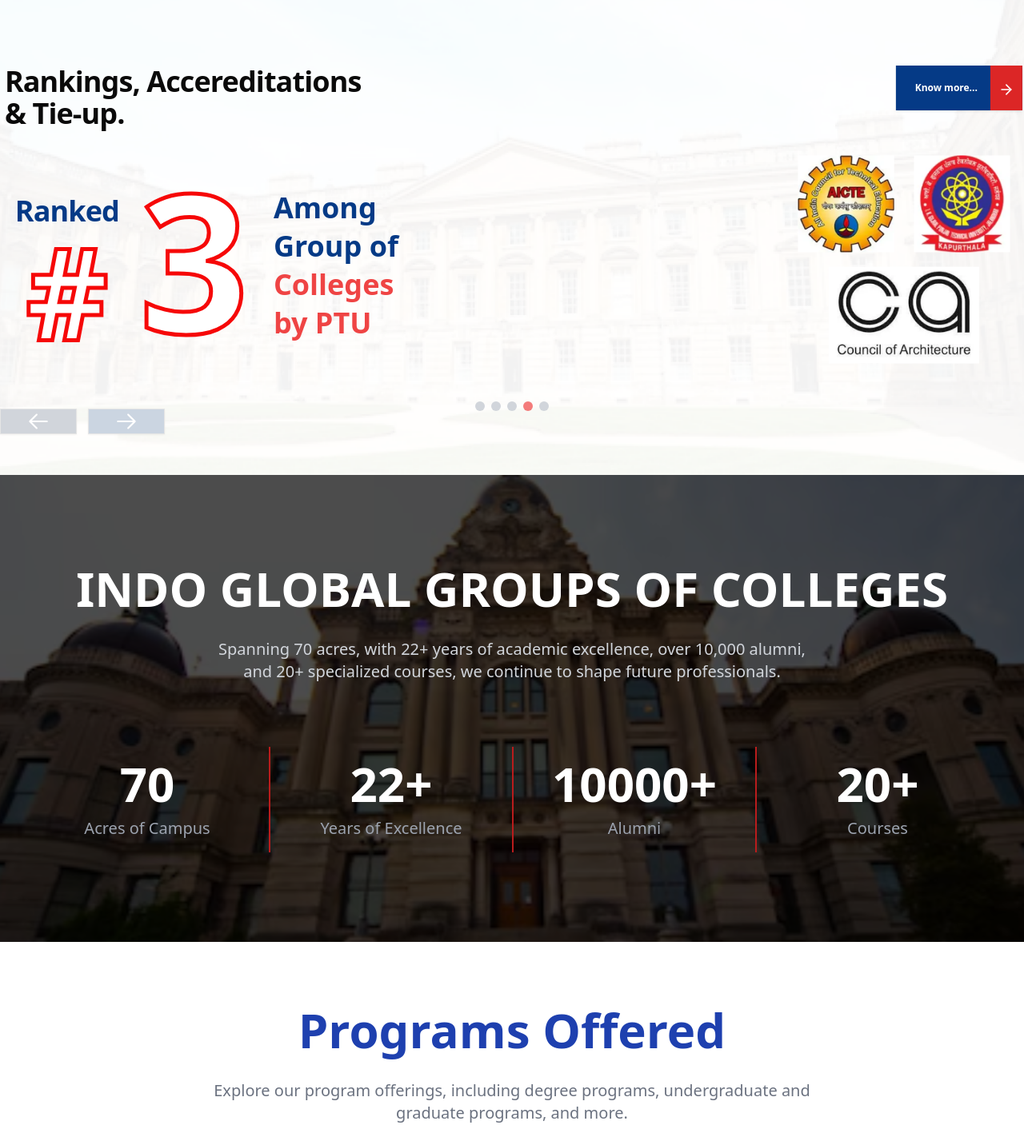
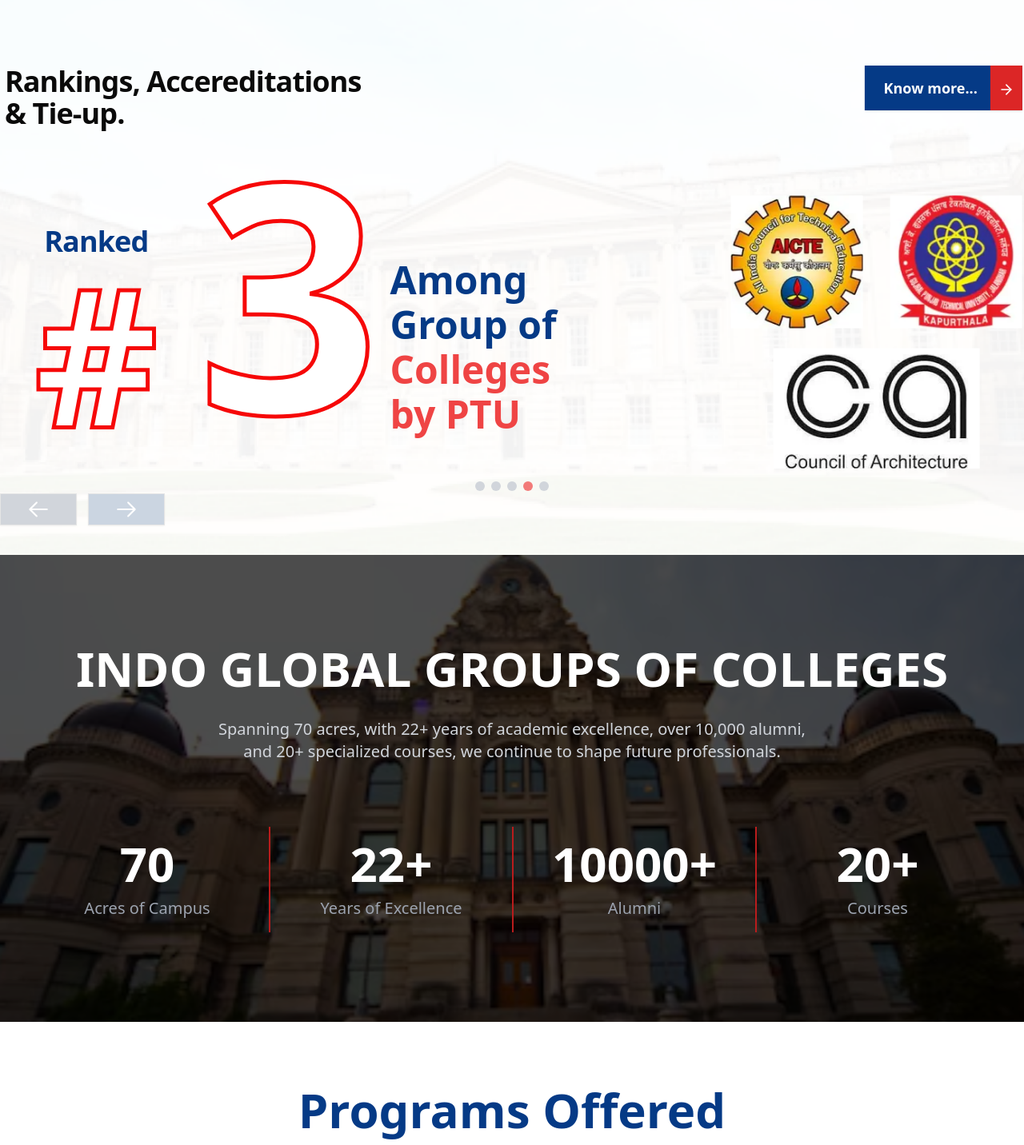
Before and after one commit to Stealth-Rishabh/IndoGlobal, a React (Vite) app: page / in a window 1280 px wide. Shown: the part 798-2230 px from the top of the page at 80% size. Built offline with nearby package versions, Linux system fonts and the light colour scheme.

Commit message:
fixed reposnsive and changed color

```diff
--- a/src/apps/LandingPage/AboutIndoGolbal.jsx
+++ b/src/apps/LandingPage/AboutIndoGolbal.jsx
@@ -16,7 +16,7 @@
             <div className="w-fit top-0  sm:mx-0 bg-red-600 text-white sm:text-2xl px-4 py-1 ">
               About
             </div>
-            <h2 className="text-left sm:text-left text-4xl md:text-6xl font-bold sm:font-bold md:font-extrabold text-blue-800 mt-8 mb-4">Indo Global</h2>
+            <h2 className="text-left sm:text-left text-4xl md:text-6xl font-bold sm:font-bold md:font-extrabold text-secondary-color mt-8 mb-4">Indo Global</h2>
             <p className="text-gray-600 sm:font-semibold md:leading-loose tracking-wide text-base text-justify sm:text-left sm:text-xl">
               Indo Global Colleges is Punjab&apos;s leading Education Group, located in a lush green, 30+ acre Campus in the foothills of Shivalik Ranges hardly 12 KMs from Chandigarh, with 4 Institutions, 4000 + Alumni, 3000+ Students and 250+ Faculty drawn from distinguished and highly accomplished backgrounds. It is a self-financed, unaided institute set up in 2003 by the INDO GLOBAL EDUCATION FOUNDATION with a vision to provide world-class quality education to its students.
             </p>
--- a/src/apps/LandingPage/Placements.jsx
+++ b/src/apps/LandingPage/Placements.jsx
@@ -50,7 +50,7 @@
         title="Our Top Placements"
         subtitle="We are proud to announce that our students have got placed in top companies with highest salary package of 60 Lacs. We also have a strong network of alumni who are working in top MNCs."
         subtitleClassName="text-gray-500"
-          titleClassName="text-blue-800 mb-6 md:text-6xl text-4xl font-bold"
+        titleClassName="text-secondary-color mb-6 md:text-6xl text-4xl font-bold"
       />
       <div className="grid md:grid-cols-3 lg:grid-cols-4 sm:grid-cols-2 grid-cols-1 gap-0">
         {profiles.map((profile, index) => (
--- a/src/apps/LandingPage/Programs.jsx
+++ b/src/apps/LandingPage/Programs.jsx
@@ -34,7 +34,7 @@
             title="Programs Offered"
             subtitle="Explore our program offerings, including degree programs, undergraduate and graduate programs, and more."
             subtitleClassName="text-gray-500"
-            titleClassName="text-blue-800 mb-6 md:text-6xl text-4xl font-bold"
+            titleClassName="text-secondary-color mb-6 md:text-6xl text-4xl font-bold"
             //   className="font-bold text-center"
           />
           <Tabs defaultValue="undergraduate" className="relative w-full">
--- a/src/apps/LandingPage/RankSlider.jsx
+++ b/src/apps/LandingPage/RankSlider.jsx
@@ -51,7 +51,7 @@
               <CarouselItem key={index}>
                 <div className="p-1">
                   <Card className="bg-transparent border-none rounded-none shadow-none">
-                    <CardContent className="p-0  h-[550px] sm:h-[400px] border-none shadow-none grid ">
+                    <CardContent className="p-0  h-[550px] sm:h-[500px] border-none shadow-none grid ">
                       <div className="flex md:flex-row flex-col sm:justify-between w-full gap-5 sm:gap-0">
                         <h2 className=" text-2xl  sm:text-4xl font-semibold tracking-tight scroll-m-20 first:mt-0">
                           Rankings, Accereditations <br /> &amp; Tie-up.
@@ -59,7 +59,7 @@
                         <ButtonSq
                           label="Know more..."
                           iconDiv="bg-primary-color sm:h-14 flex item-center justify-center"
-                          className="text-white text-xs  sm:h-14 bg-secondary-color hover:bg-secondary-color/90 w-fit"
+                          className="text-white text-xs md:text-lg sm:h-14 bg-secondary-color hover:bg-secondary-color/90 w-fit"
                           iconStyle="h sm:mt-3"
                         />
                       </div>
@@ -69,25 +69,25 @@
                             <h2 className="flex items-center sm:text-4xl font-bold tracking-tight scroll-m-20 first:mt-0 text-secondary-color">
                               Ranked
                             </h2>
-                            <span className="text-[7rem] sm:text-[10rem] my-0 pt-0 font-medium sm:font-extrabold stroke-text leading-none">
+                            <span className="text-[7rem] sm:text-[15rem] my-0 pt-0 font-medium sm:font-extrabold stroke-text leading-none">
                               #
                             </span>
                           </div>
 
-                          <span className="text-[9rem] sm:text-[15rem] font-semibold sm:font-extrabold stroke-text flex leading-none p-0 ">
+                          <span className="text-[9rem] sm:text-[25rem] font-semibold sm:font-extrabold stroke-text flex leading-none p-0 ">
                             3
                           </span>
                           <div className="flex flex-col justify-end sm:gap-2 pb-5 leading-none text-left">
-                            <p className="text-2xl sm:text-4xl font-bold text-secondary-color">
+                            <p className="text-2xl sm:text-5xl font-bold text-secondary-color">
                               Among
                             </p>
-                            <p className="text-2xl sm:text-4xl font-bold text-secondary-color">
+                            <p className="text-2xl sm:text-5xl font-bold text-secondary-color">
                               Group of
                             </p>
-                            <p className="text-2xl sm:text-4xl font-bold text-red-500">
+                            <p className="text-2xl sm:text-5xl font-bold text-red-500">
                               Colleges
                             </p>
-                            <p className="text-2xl sm:text-4xl font-bold text-red-500">
+                            <p className="text-2xl sm:text-5xl font-bold text-red-500">
                               by PTU
                             </p>
                           </div>
@@ -96,7 +96,7 @@
                           <img
                             src={img}
                             alt="Slider imgs "
-                            className="object-contain h-48 sm:h-[90%] mx-auto bg-blend-"
+                            className="object-contain h-48 sm:h-[100%] mx-auto bg-blend-"
                           />
                         </div>
                       </div>
@@ -109,12 +109,12 @@
           <CarouselPrevious
 
             iconStyle="text-white h-4 lg:h-8"
-            className="absolute sm:left-[0px] left-[20%] top-[96.5%] sm:top-[110%] bg-gray-300 hover:bg-red-600 h-8  w-20 active:bg-red-700 sm:w-24 rounded-none opacity-100"
+            className="absolute sm:left-[0px] left-[20%] top-[96.5%] sm:top-[110%] bg-gray-300 hover:bg-red-600 h-8 sm:h-10  w-20 active:bg-red-700 sm:w-24 rounded-none opacity-100"
           />
           <CarouselNext
 
             iconStyle="text-white h-4 lg:h-8"
-            className="absolute sm:left-[110px] left-[55%] top-[96.5%] sm:top-[110%] bg-slate-300 hover:bg-red-600 w-20 sm:w-24 h-8  rounded-none opacity-100 active:bg-red-700"
+            className="absolute sm:left-[110px] left-[55%] top-[96.5%] sm:top-[110%] bg-slate-300 hover:bg-red-600 w-20 sm:w-24 h-8 sm:h-10  rounded-none opacity-100 active:bg-red-700"
           />
         </Carousel>
         <div className="flex justify-center mt-4 space-x-2">
--- a/src/components/Heading.jsx
+++ b/src/components/Heading.jsx
@@ -8,7 +8,7 @@
 }) => {
   return (
     <div className={`pb-8 sm:pb-16 md:pb-20  space-y-4 sm:space-y-8 ${className}`}>
-      <h2 className={` text-center text-3xl font-bold sm:font-bold  sm:text-5xl lg:text-6xl ${titleClassName}`}>
+      <h2 className={` text-center text-3xl font-bold sm:font-bold md:font-extrabold  sm:text-5xl lg:text-6xl ${titleClassName}`}>
         {title}
       </h2>
       {subtitle && (
```
